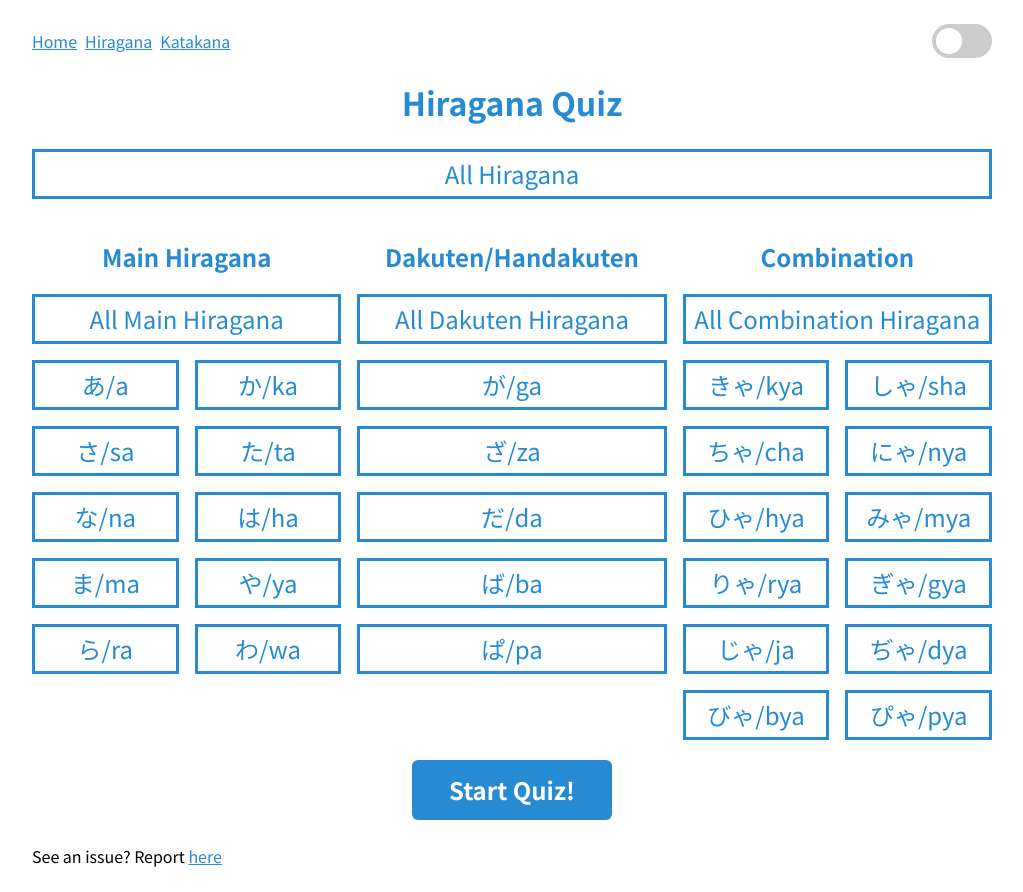
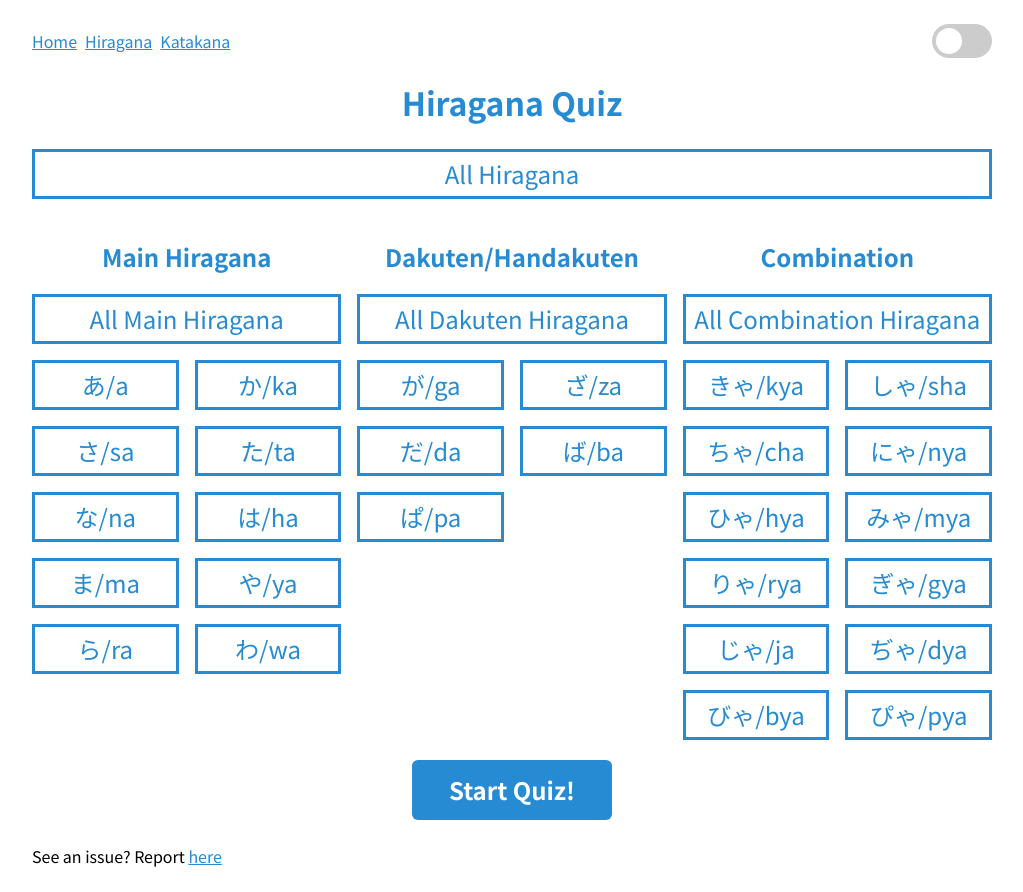
Before and after one commit to rayhanw/learn-japanese, a React (Create React App) app: page /hiragana in a window 1280 px wide. Shown: the whole page, without its empty margins (128-1151 px from the left). Built offline with nearby package versions, Linux system fonts and the light colour scheme.

Commit message:
move Checkboxes to CheckboxGrou component for Hiragana page

```diff
--- /dev/null
+++ b/src/components/CheckboxGroup.tsx
@@ -0,0 +1,38 @@
+import React from "react";
+import { CheckboxCollection } from "./CheckboxCollection";
+import { HIRAGANA_MAPPING } from "../constants";
+import { Checkbox } from "./Checkbox";
+
+interface CheckboxGroupProps {
+	title: string;
+	subtitle: string;
+	shouldActivate: boolean;
+	handleMultipleChange: () => void;
+	data:
+		| typeof HIRAGANA_MAPPING.main
+		| typeof HIRAGANA_MAPPING.dakuten
+		| typeof HIRAGANA_MAPPING.dakutenCombination;
+}
+
+export const CheckboxGroup: React.FC<CheckboxGroupProps> = ({
+	title,
+	subtitle,
+	data,
+	shouldActivate,
+	handleMultipleChange
+}) => {
+	return (
+		<div>
+			<h2 className="title">{title}</h2>
+			<CheckboxCollection data={data} shouldActivate={shouldActivate}>
+				<Checkbox
+					text={subtitle}
+					hiragana=""
+					classList="mb-2"
+					handleMultipleChange={handleMultipleChange}
+					checked={shouldActivate}
+				/>
+			</CheckboxCollection>
+		</div>
+	);
+};
--- a/src/pages/Hiragana.tsx
+++ b/src/pages/Hiragana.tsx
@@ -1,10 +1,10 @@
 import React, { useState } from "react";
+import { Link } from "react-router-dom";
 import { Checkbox } from "../components/Checkbox";
-import { CheckboxCollection } from "../components/CheckboxCollection";
+import { CheckboxGroup } from "../components/CheckboxGroup";
+import { Head } from "../components/Head";
 import { HIRAGANA_MAPPING } from "../constants";
 import { useGlobalStateContext } from "../contexts/globalState/globalState";
-import { Link } from "react-router-dom";
-import { Head } from "../components/Head";
 
 const Hiragana: React.FC = () => {
 	const { dispatch } = useGlobalStateContext();
@@ -63,52 +63,27 @@ const Hiragana: React.FC = () => {
 				handleMultipleChange={handleAllHiraganaChange}
 			/>
 			<div className="pageGrid">
-				<div>
-					<h2 className="title">Main Hiragana</h2>
-					<CheckboxCollection
+				<CheckboxGroup
+					title="Main Hiragana"
+					subtitle="All Main Hiragana"
+					shouldActivate={mainHiraganaActive || allHiraganaActive}
 					data={main}
-						shouldActivate={mainHiraganaActive || allHiraganaActive}
-					>
-						<Checkbox
-							text="All Main Hiragana"
-							hiragana=""
-							classList="mb-2"
 					handleMultipleChange={handleMainHiraganaChange}
-							checked={mainHiraganaActive || allHiraganaActive}
 				/>
-					</CheckboxCollection>
-				</div>
-				<div>
-					<h2 className="title">Dakuten/Handakuten</h2>
-					<CheckboxCollection
+				<CheckboxGroup
+					title="Dakuten/Handakuten"
+					subtitle="All Dakuten Hiragana"
+					shouldActivate={dakutenHiraganaActive || allHiraganaActive}
 					data={dakuten}
-						columnCount="oneColumn"
-						shouldActivate={dakutenHiraganaActive || allHiraganaActive}
-					>
-						<Checkbox
-							text="All Dakuten Hiragana"
-							hiragana=""
-							classList={`mb-2 ${dakutenHiraganaActive ? "checked" : ""}`}
 					handleMultipleChange={handleDakutenHiraganaChange}
-							checked={dakutenHiraganaActive || allHiraganaActive}
 				/>
-					</CheckboxCollection>
-				</div>
-				<div>
-					<h2 className="title">Combination</h2>
-					<CheckboxCollection
+				<CheckboxGroup
+					title="Combination"
+					subtitle="All Combination Hiragana"
+					shouldActivate={combinationHiraganaActive || allHiraganaActive}
 					data={dakutenCombination}
-						shouldActivate={combinationHiraganaActive || allHiraganaActive}
-					>
-						<Checkbox
-							text="All Combination Hiragana"
-							hiragana=""
-							classList={`mb-2 ${combinationHiraganaActive ? "checked" : ""}`}
 					handleMultipleChange={handleCombinationHiraganaChange}
-							checked={combinationHiraganaActive || allHiraganaActive}
 				/>
-					</CheckboxCollection>
-				</div>
 			</div>
 			<div className="relativeCenter">
 				<Link to="/quiz/hiragana" className="btn btn-primary btn-lg">
```
Lines whose indentation alone changed are shown as unchanged.
